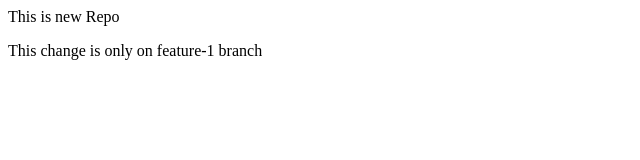
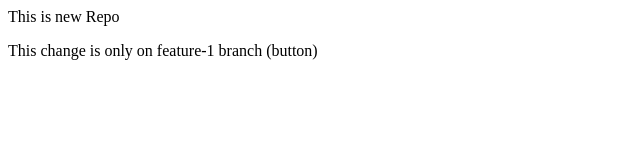
Before and after one commit to vedant0706/localrepo, a plain HTML site: page index.html in a window 1280 px wide. Shown: the full height of the page, 0-640 px from the left. Drawn offline with Linux system fonts and the light colour scheme.

```diff
--- a/index.html
+++ b/index.html
@@ -1,2 +1,2 @@
 <p>This is new Repo</p>
-<p>This change is only on feature-1 branch</p>
+<p>This change is only on feature-1 branch (button)</p>
```
